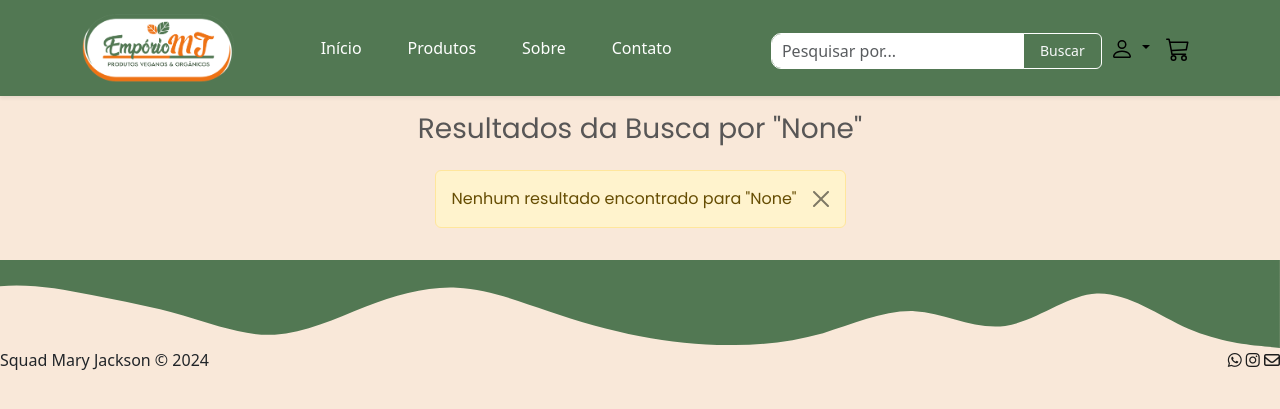
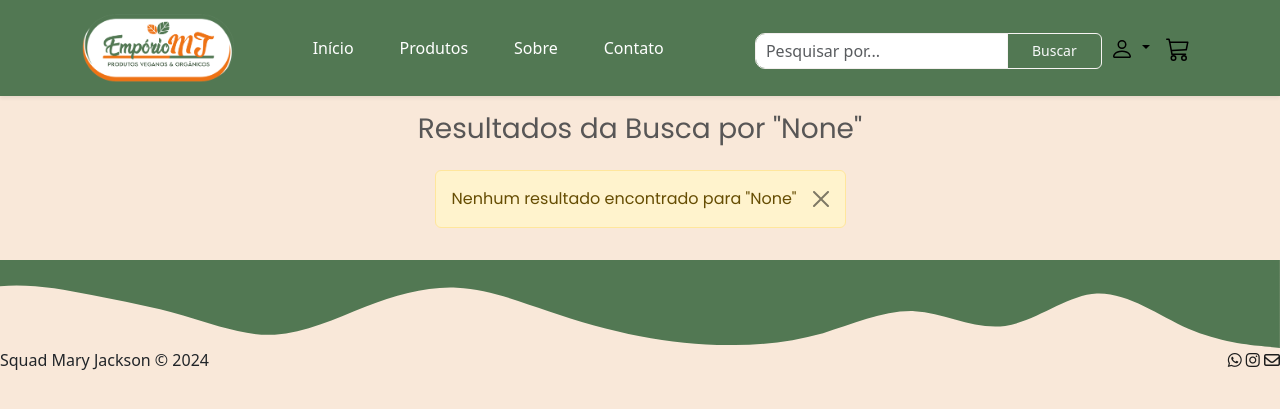
Before and after one commit to tainatravassos/Ecommerce_Mary_Jackson, a Django app: page /busca/ in a window 1280 px wide. Shown: the top 409 px of the page. Run offline with Django 5.2, Linux system fonts and the light colour scheme; some libraries are stand-ins or nearby versions.

Commit message:
atualização

```diff
--- a/templates/base.html
+++ b/templates/base.html
@@ -35,16 +35,14 @@
           <ul class="navbar-nav flex-grow-1"
             style="justify-content: center;  font-weight:  500;">
             <li class="nav-item">
-              <a class="nav-link" style="margin-right: 30px; color:#fff"
-                href="#">Início</a>
+                <a class="nav-link" style="margin-right: 30px; color:#fff" href="{% url 'home' %}">Início</a>
             </li>
             <li class="nav-item">
-              <a class="nav-link" style="margin-right: 30px; color:#fff"
-                href="#">Produtos</a>
+                <a class="nav-link" style="margin-right: 30px; color:#fff" href="#">Produtos</a>
             </li>
+
             <li class="nav-item">
-              <a class="nav-link" style="margin-right: 30px; color:#fff;"
-                href="#">Sobre</a>
+                <a class="nav-link" style="margin-right: 30px; color:#fff;" href="{% url 'sobre' %}">Sobre</a>
             </li>
             <li class="nav-item">
               <a class="nav-link" style="margin-right: 30px; color:#fff"
@@ -54,8 +52,8 @@
           <div class="align-self-end d-flex">
             <form action="{% url 'busca' %}" method="GET" class="form-inline">
                 <div class="input-group">
-                    <input type="text" name="q" id="busca" placeholder="Pesquisar por..." style="border-radius: 10px 0 0 10px; border: 1px solid white; padding: 5px 10px;" class="form-control">
-                    <button type="submit" class="btn btn-outline-light btn-sm rounded-end px-3" style="margin-left: -1px; border: 1px solid white;">Buscar</button>
+                    <input type="text" name="q" id="busca" placeholder="Pesquisar por..." style="border-radius: 10px 0 0 10px; border: 1px solid rgb(243, 238, 238); padding: 5px 10px;" class="form-control">
+                    <button type="submit" class="btn btn-outline-light btn-sm rounded-end px-4" style="margin-left: -1px; border: 1px solid rgb(248, 244, 244);">Buscar</button>
                 </div>
             </form>
         </div>
```
